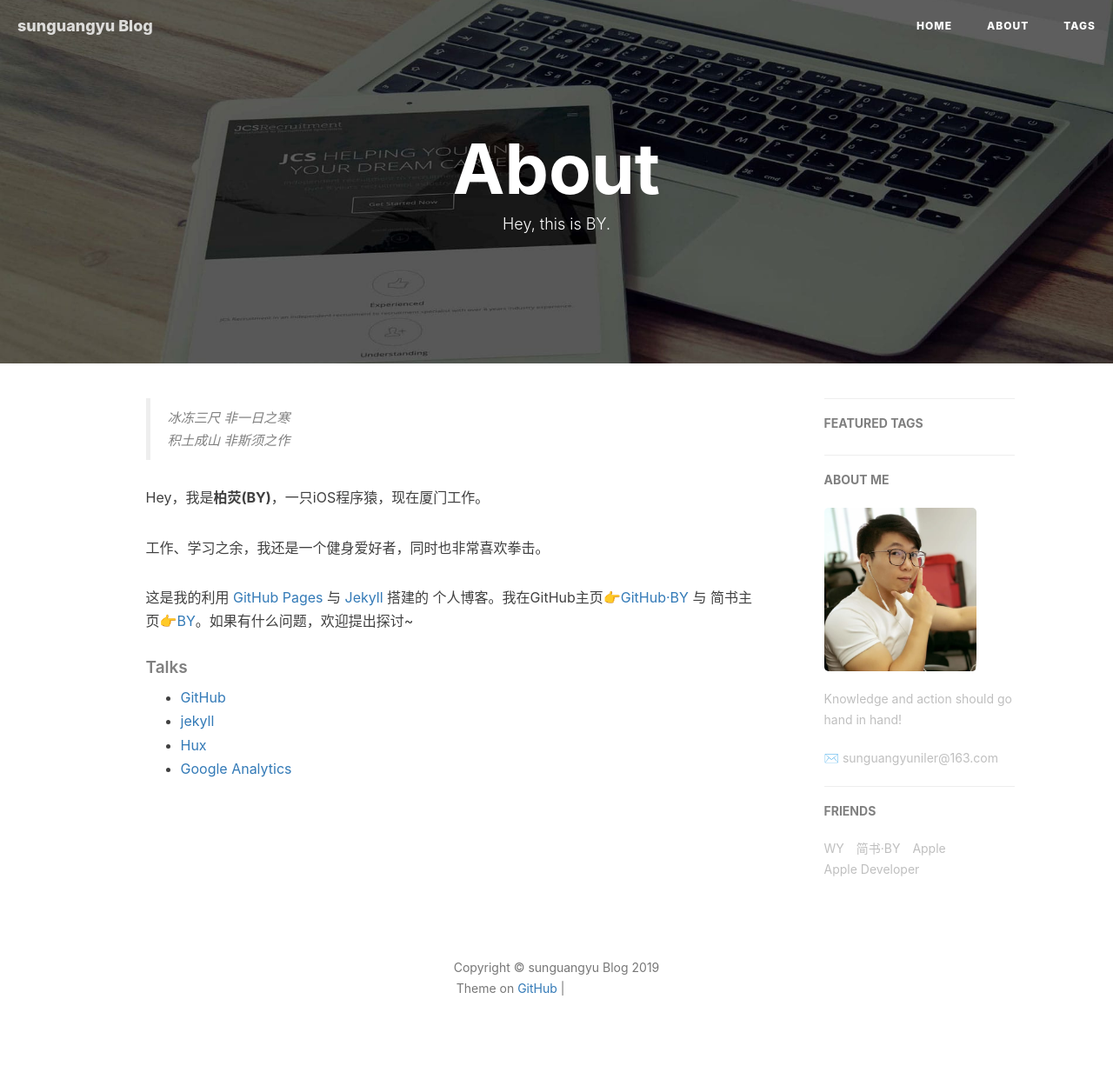
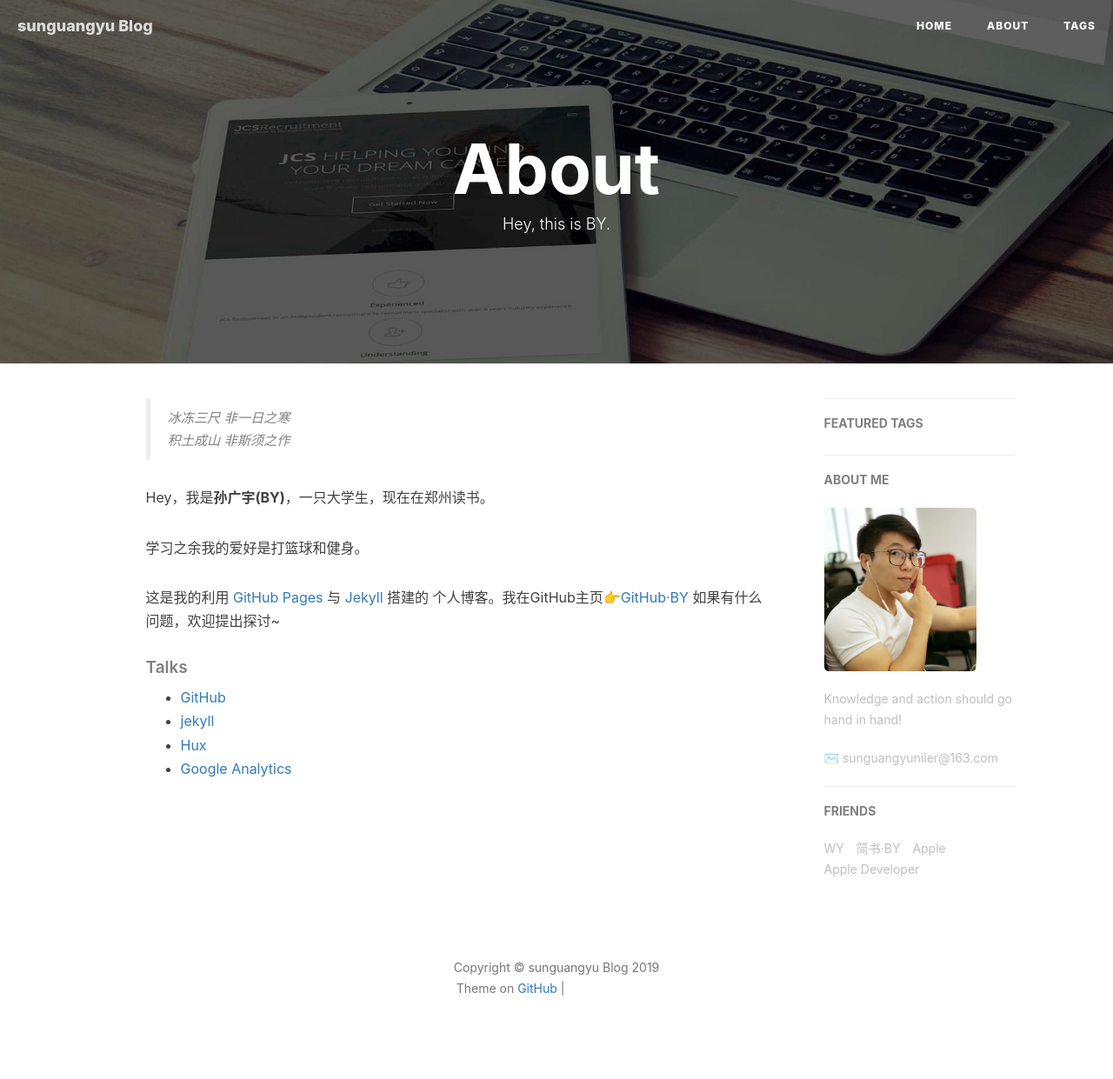
Before and after one commit to yuniler/sunguangyuniler.github.io, a Jekyll site: the page built from about.html, in a window 1280 px wide. Shown: the whole page at 87% size. Built offline with Jekyll 4.4.1, drawn with Linux system fonts in a browser that asks for light colours; nearby versions of some CDN libraries; comment, search, counter and statistics services are not loaded; grey boxes are pictures that could not be loaded.

Commit message:
Update about.html

```diff
--- a/about.html
+++ b/about.html
@@ -18,11 +18,11 @@ header-img: "img/post-bg-rwd.jpg"
     <blockquote><p>冰冻三尺 非一日之寒<br>
     积土成山 非斯须之作</p></blockquote>
 
-    <p>Hey，我是<strong>柏荧(BY)</strong>，一只iOS程序猿，现在厦门工作。</p>
+    <p>Hey，我是<strong>孙广宇(BY)</strong>，一只大学生，现在在郑州读书。</p>
 
-    <p>工作、学习之余，我还是一个健身爱好者，同时也非常喜欢拳击。</p>
+    <p>学习之余我的爱好是打篮球和健身。</p>
 
-    <p>这是我的利用 <a href="https://pages.github.com/">GitHub Pages</a> 与 <a href="http://jekyll.com.cn/">Jekyll</a> 搭建的 个人博客。我在GitHub主页<a href="https://github.com/qiubaiying">👉GitHub·BY</a> 与 简书主页<a href="https://http://www.jianshu.com/u/e71990ada2fd">👉BY</a>。如果有什么问题，欢迎提出探讨~</p>
+    <p>这是我的利用 <a href="https://pages.github.com/">GitHub Pages</a> 与 <a href="http://jekyll.com.cn/">Jekyll</a> 搭建的 个人博客。我在GitHub主页<a href="https://github.com/yuniler">👉GitHub·BY</a> 如果有什么问题，欢迎提出探讨~</p>
 
     <p></p>
 
```
